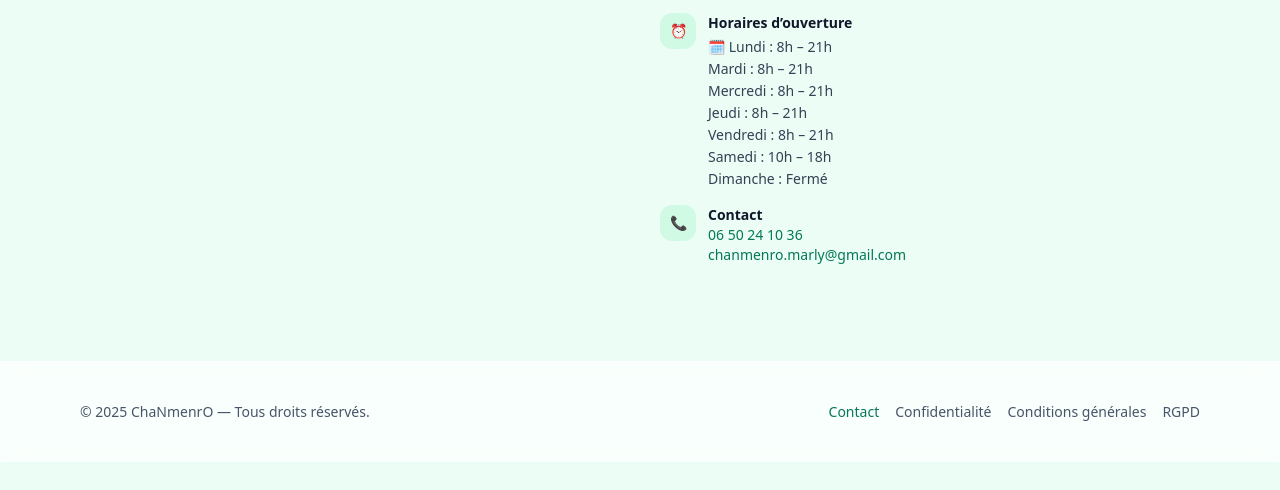
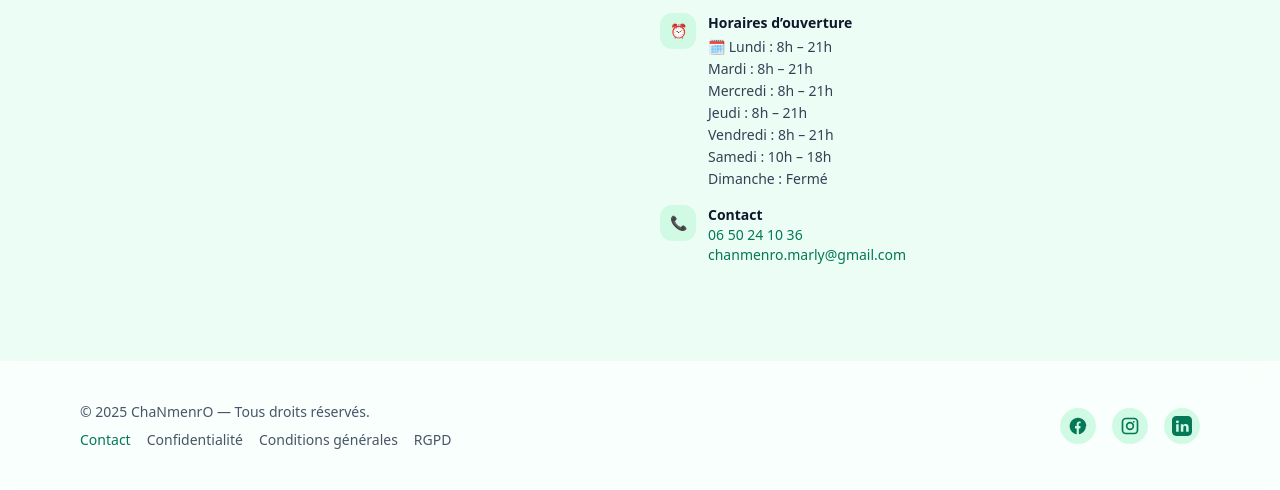
Before and after one commit to jnunne-hub/chanmenro, a plain HTML site: page index.html in a window 1280 px wide. Shown: the part 7184-7674 px from the top of the page. Before the commit the page ends 7646 px from the top, so only its background shows below. Drawn offline with nearby package versions, Linux system fonts and the light colour scheme.

Commit message:
Refactor footer section and update social links

```diff
--- a/index.html
+++ b/index.html
@@ -622,20 +622,51 @@
 </section>
 
 
-  <!-- Footer -->
-  <footer class="border-t border-white/60 bg-white/70 glass">
-    <div class="mx-auto max-w-6xl px-4 py-10 text-sm text-slate-600">
-      <div class="flex flex-col items-center justify-between gap-4 sm:flex-row">
+<!-- Footer -->
+<footer class="border-t border-white/60 bg-white/70 glass">
+  <div class="mx-auto max-w-6xl px-4 py-10 text-sm text-slate-600">
+
+    <div class="flex flex-col items-center justify-between gap-6 sm:flex-row">
+      <div class="text-center sm:text-left">
         <p>© <span id="y"></span> ChaNmenrO — Tous droits réservés.</p>
-        <div class="flex items-center gap-4">
+        <div class="mt-2 flex flex-wrap justify-center sm:justify-start gap-4">
           <a href="#contact" class="hover:underline">Contact</a>
           <a href="#privacy" class="hover:underline">Confidentialité</a>
           <a href="#conditions" class="hover:underline">Conditions générales</a>
           <a href="#rgpd" class="hover:underline">RGPD</a>
         </div>
       </div>
+
+      <!-- Réseaux sociaux -->
+      <div class="flex items-center gap-4">
+        <a href="https://www.facebook.com/chanmenrobienetre" target="_blank" rel="noopener"
+           class="grid h-9 w-9 place-items-center rounded-full bg-brand-100 text-brand-700 hover:bg-brand-200 transition"
+           aria-label="Facebook">
+          <svg xmlns="http://www.w3.org/2000/svg" fill="currentColor" viewBox="0 0 24 24" class="h-5 w-5">
+            <path d="M22 12.07C22 6.55 17.52 2 12 2S2 6.55 2 12.07C2 17.08 5.66 21.2 10.44 22v-7h-2v-3h2v-2.3c0-2 1.2-3.1 3-3.1.86 0 1.76.15 1.76.15v2h-1c-1 0-1.3.62-1.3 1.26V12h2.22l-.35 3H13v7c4.78-.8 8.44-4.92 8.44-9.93z"/>
+          </svg>
+        </a>
+
+        <a href="https://www.instagram.com/Chanmenro.bien.etre.madero" target="_blank" rel="noopener"
+           class="grid h-9 w-9 place-items-center rounded-full bg-brand-100 text-brand-700 hover:bg-brand-200 transition"
+           aria-label="Instagram">
+          <svg xmlns="http://www.w3.org/2000/svg" fill="currentColor" viewBox="0 0 24 24" class="h-5 w-5">
+            <path d="M7 2C4.243 2 2 4.243 2 7v10c0 2.757 2.243 5 5 5h10c2.757 0 5-2.243 5-5V7c0-2.757-2.243-5-5-5H7zm10 2a3 3 0 0 1 3 3v10a3 3 0 0 1-3 3H7a3 3 0 0 1-3-3V7a3 3 0 0 1 3-3h10zm-5 3a5 5 0 1 0 0 10 5 5 0 0 0 0-10zm0 2a3 3 0 1 1 0 6 3 3 0 0 1 0-6zm4.5-.9a1.1 1.1 0 1 0 0-2.2 1.1 1.1 0 0 0 0 2.2z"/>
+          </svg>
+        </a>
+
+        <a href="https://www.linkedin.com/in/chantal-menet-1601422b5/" target="_blank" rel="noopener"
+           class="grid h-9 w-9 place-items-center rounded-full bg-brand-100 text-brand-700 hover:bg-brand-200 transition"
+           aria-label="LinkedIn">
+          <svg xmlns="http://www.w3.org/2000/svg" fill="currentColor" viewBox="0 0 24 24" class="h-5 w-5">
+            <path d="M19 0h-14c-2.76 0-5 2.24-5 5v14c0 2.76 2.24 5 5 5h14c2.763 0 5-2.24 5-5v-14c0-2.76-2.237-5-5-5zm-11 19h-3v-9h3v9zm-1.5-10.25a1.75 1.75 0 1 1 0-3.5 1.75 1.75 0 0 1 0 3.5zm13.5 10.25h-3v-4.75c0-1.13-.02-2.58-1.57-2.58-1.58 0-1.82 1.23-1.82 2.5v4.83h-3v-9h2.88v1.23h.04c.4-.75 1.37-1.54 2.83-1.54 3.03 0 3.59 2 3.59 4.63v4.68z"/>
+          </svg>
+        </a>
+      </div>
     </div>
-  </footer>
+
+  </div>
+</footer>
 
   <!-- Modale détails services -->
   <div id="detailModal" class="fixed inset-0 z-50 hidden bg-black/40">
```
